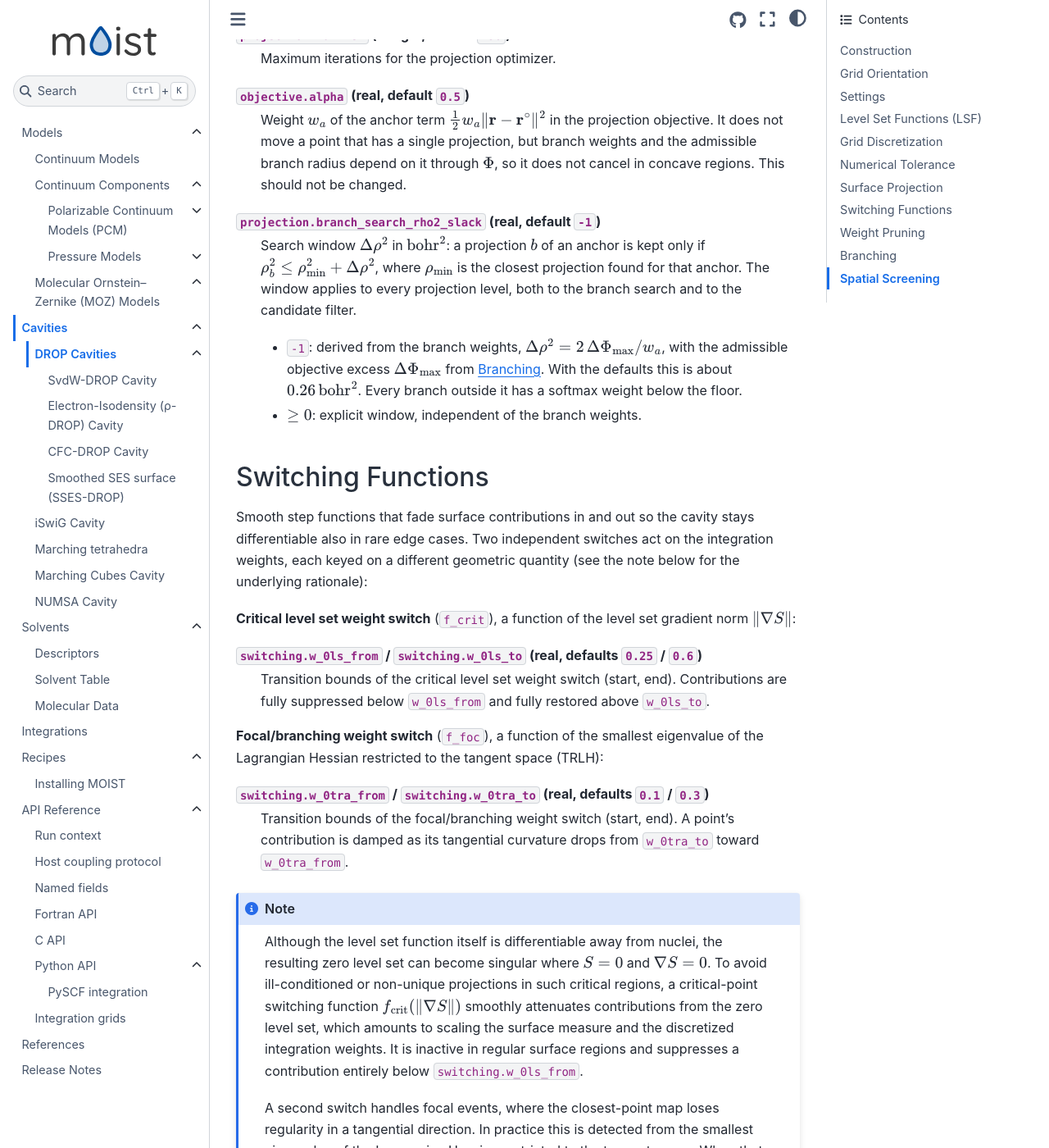
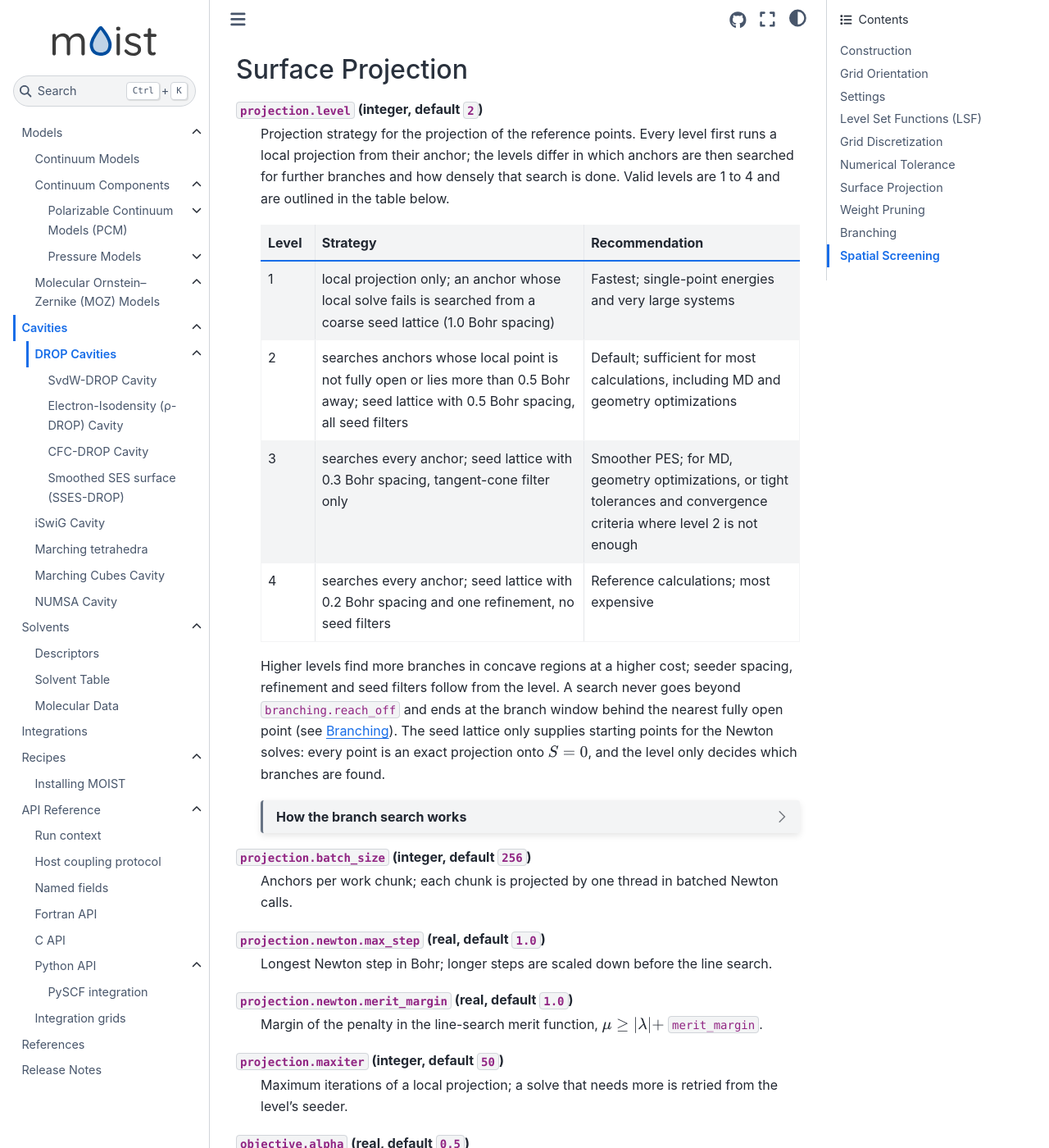
Before and after one commit to lukaswittmann/moist, a Sphinx documentation site: the page built from docs/cavities/drop.rst, in a window 1280 px wide and 1400 px high, scrolled down 4940 px. Shown: the whole window at 82% size. Built offline with Sphinx 7.4.7 and the Sphinx Book theme 1.1.4, drawn with Linux system fonts in a browser that asks for light colours; pages that are not in the unit, such as notebooks, are missing from menus; cross-references to code outside the pages are shown as plain code; some of the changed text lies outside the part shown.

Commit message:
Refactor projection, part D(ocs).

```diff
--- a/docs/cavities/drop.rst
+++ b/docs/cavities/drop.rst
@@ -11,7 +11,7 @@ The individual steps are illustrated in :ref:`the DROP scheme below <fig-drop-sc
 It starts from a reference system (van der Waals type cavity) which is subsequently discretized using Lebedev quadrature grids (a).
 The reference cavity is then projected onto the defined zero level set given by the level set function (LSF) (b).
 After projection, the quadrature weights have to be mapped in order to obtain correct surface integration weights (c).
-The resulting surface grid inherits the smoothness of the underlying LSF and the projection/mapping scheme and thus  is provides consistent analytical derivatives.
+The resulting surface grid inherits the smoothness of the underlying LSF and the projection/mapping scheme and thus provides consistent analytical derivatives.
 
 DROP is independent of the particular surface definition; the two main level sets are:
  - :doc:`Electron-isodensity surface (ρ-DROP) <isodensity>`, a fully self-consistent and differentiable cavity based on the electron density and a chosen isodensity value.
@@ -38,7 +38,7 @@ DROP is independent of the particular surface definition; the two main level set
    surface, :math:`S=0`, and the dots are the atom centers.
 
 For completeness, two further level sets are available: the :doc:`COSMO Fine Cavity (CFC-DROP) <cfc>`, and the :doc:`smooth SES-like surface (SSES-DROP) <sses>`, an experimental optimized power-distance moment surface with a solvent probe radius and smoothing length.
-In all cases, the :doc:`SvdW <svdw>` should be preferred over both due to its supiriour computational cost, smoother PES, and bester testing.
+In all cases, :doc:`SvdW <svdw>` should be preferred over both for its lower computational cost, smoother PES, and better testing.
 
 .. dropdown:: Further level sets: CFC and SSES
 
@@ -188,11 +188,12 @@ The reverse-mode gradient sums these into one torque per sphere, which the symme
 Settings
 --------
 
-Settings can be supplied two ways:
+Settings can be supplied in two ways:
 
-- **Parameter file**: parameters  in a JSON or TOML file, read via ``load_file`` (e.g. ``grid.num_leb``, ``projection.level``). The full key set is registered in ``register_cavity_drop_entries``.
-- **Settings object**: When constructing the ``moist_cavity_drop_parameters_type``, via the constructor ``param%new``, allows setting all parameters (``nleb``, ``tolerance``, ``proj_maxiter``, ``proj_level``, ``branch_weight_s``, ``rho_grid_h``, ``wleb_prune_level``). The C and Python options expose those seven plus ``do_fine`` (logical, default false; computes all available surface properties); verbosity and debug come from the run context.
-- **Optional properties**: ``do_grid_density``, ``do_curvature``, ``do_normal``, ``do_r_iI`` and ``do_rho`` switch single surface properties on (default false). ``do_fine`` switches all five on.
+- **Parameter file**: parameters in a JSON or TOML file, read via ``load_file`` (e.g. ``grid.num_leb``, ``projection.level``). The full key set is registered in ``register_cavity_drop_entries``; an unknown key is an error.
+- **Settings object**: the constructor ``param%new`` of ``moist_cavity_drop_parameters_type`` sets ``nleb``, ``tolerance``, ``proj_maxiter``, ``proj_level``, ``rho_grid_h``, ``wleb_prune_level``, the horizon band ``w_0hor_off`` / ``w_0hor_on`` and ``branch``, a ``drop_branch_parameters_type`` with the fields ``dpdist_max``, ``reach_on`` and ``reach_off``. The C and Python options expose the same eleven settings as flat fields (``branch_dpdist_max``, ``branch_reach_on``, ``branch_reach_off``) plus ``do_fine`` (logical, default false; computes all available surface properties); verbosity and debug come from the run context.
+
+**Optional properties**: ``do_grid_density``, ``do_curvature``, ``do_normal`` and ``do_atomarea`` switch single surface properties on (default false). ``do_fine`` switches all four on. The projection distance ``pdist`` of every point is always stored.
 
 
 Level Set Functions (LSF)
@@ -231,12 +232,12 @@ Numerical Tolerance
    - quadrature weight cutoff ``wleb_cut``, :math:`0.05\,\varepsilon`
    - LSF screening threshold, :math:`0.1\,\varepsilon` (handed to the LSF by the constructor); read by the isodensity LSFs and by SvdW and CFC with their fade off. With the fade on (the SvdW and CFC default) the atom reach is the end of the fade switching region and the threshold is not used, see :doc:`svdw` and :doc:`cfc`
    - projection convergence ``proj_tol``, :math:`\varepsilon`
-   - branch-degeneracy separation, :math:`10\,\varepsilon`
+   - branch-degeneracy separation, :math:`10\,\varepsilon`, at least ``1e-6`` Bohr
 
-   A nonzero ``switching.wleb_prune_level`` overrides ``wleb_cut`` with the lower bound of its switching region.
+   ``wleb_cut`` does not depend on ``switching.wleb_prune_level``: the prune switch is exactly zero below its switching region, so the points it removes fall under the cut on their own.
    See :cite:t:`wittmann2026drop`, Supporting Information Sec. C.2.c for the convergence behavior with respect to these thresholds.
 
-   A value of ``1.0e-10`` is generally recommended; combined with extremely tight SCF (and/or optimization) settings, values of ``1.0e-12`` is recommended.
+   A value of ``1.0e-10`` is generally recommended; combined with extremely tight SCF (and/or optimization) settings, a value of ``1.0e-12`` is recommended.
    This setting has little effect on the computational cost of constructing the DROP cavity.
    Values of approximately ``1.0e-14`` or smaller may, however, cause convergence problems in the projection because of finite precision of floating-point arithmetic.
 
@@ -244,50 +245,76 @@ Numerical Tolerance
 Surface Projection
 ------------------
 
+``projection.level`` (integer, default ``2``)
+   Projection strategy for the projection of the reference points.
+   Every level first runs a local projection from their anchor; the levels differ in which anchors are then searched for further branches and how densely that search is done.
+   Valid levels are 1 to 4 and are outlined in the table below.
 
-``projection.maxiter`` (integer, default ``150``)
-  Maximum iterations for the projection optimizer.
+   .. list-table::
+      :header-rows: 1
+      :widths: 10 50 40
+
+      * - Level
+        - Strategy
+        - Recommendation
+      * - 1
+        - local projection only; an anchor whose local solve fails is searched from a coarse seed lattice (1.0 Bohr spacing)
+        - Fastest; single-point energies and very large systems
+      * - 2
+        - searches anchors whose local point is not fully open or lies more than 0.5 Bohr away; seed lattice with 0.5 Bohr spacing, all seed filters
+        - Default; sufficient for most calculations, including MD and geometry optimizations
+      * - 3
+        - searches every anchor; seed lattice with 0.3 Bohr spacing, tangent-cone filter only
+        - Smoother PES; for MD, geometry optimizations, or tight tolerances and convergence criteria where level 2 is not enough
+      * - 4
+        - searches every anchor; seed lattice with 0.2 Bohr spacing and one refinement, no seed filters
+        - Reference calculations; most expensive
+
+   Higher levels find more branches in concave regions at a higher cost; seeder spacing, refinement and seed filters follow from the level.
+   A search never goes beyond ``branching.reach_off`` and ends at the branch window behind the nearest fully open point (see `Branching`_).
+   The seed lattice only supplies starting points for the Newton solves: every point is an exact projection onto :math:`S=0`, and the level only decides which branches are found.
+
+   .. dropdown:: How the branch search works
+
+      .. figure:: /_static/figures/drop/rmesh.svg
+         :name: fig-drop-rmesh
+         :alt: Seed lattice on a smooth model cavity with concave regions: anchors on the reference spheres, adaptive lattice cells, surface samples, and the seeds of one anchor with two points
+         :width: 100%
+
+         Seed lattice on a smooth two-dimensional model cavity (interior blue, surface black).
+         Anchors (circles) lie on the reference spheres (dotted); only the searched anchors (yellow), here those in the concave regions, span a search ball (dashed).
+         **(a)** Lattice cells are split only inside the search balls and only where the surface may pass; every sign-change edge of an unsplit cell gives one sample (blue) on :math:`S=0`.
+         **(b)** Zoom into a concave notch (box in a): each sample kept by the seed filters is moved by the osculating pre-step (green, at most one spacing), and Newton converges from these seeds to both projected points (stars), one on each wall.
+
+      - **Seed lattice**: built once per geometry over the search balls of the anchors to be searched. Lattice cells are split while they hold a sign change or are not certified surface-free; every sign-change edge gives one sample, retracted onto the surface. SSES provides no surface-free bound, so its lattice is refined everywhere and costs more.
+      - **Seed filters** drop samples that cannot lead to a point with weight:
+
+        - ``cone`` (the anchor lies outside the sample's tangent cone),
+        - ``grazing`` (the anchor sees the patch edge-on),
+        - ``back_facing`` (the normal points into the anchor's sphere, only with the horizon switch on), and
+        - ``focal`` (beyond both focal centers of the patch).
+
+        Level 2 uses all four, level 3 ``cone`` alone. The filters are first order in the lattice spacing and can drop the only seed of a point, so level 4 uses none.
+      - **Search**: with a fully open local point, the seeds within its branch window are solved. Otherwise seeds are solved nearest first in rounds of growing size, and the ball grows towards ``branching.reach_off`` until a fully open point bounds it. An anchor whose local solve fails is searched the same way.
+      - **Duplicates**: a seed stops once its Newton prediction lands within ``1e-4`` Bohr of a point already accepted for its anchor, and a saddle met again is escaped only once.
+
+      The search counters are printed at verbosity 4.
+
+``projection.batch_size`` (integer, default ``256``)
+   Anchors per work chunk; each chunk is projected by one thread in batched Newton calls.
+
+``projection.newton.max_step`` (real, default ``1.0``)
+   Longest Newton step in Bohr; longer steps are scaled down before the line search.
+
+``projection.newton.merit_margin`` (real, default ``1.0``)
+   Margin of the penalty in the line-search merit function, :math:`\mu \ge |\lambda| +` ``merit_margin``.
+
+``projection.maxiter`` (integer, default ``50``)
+   Maximum iterations of a local projection; a solve that needs more is retried from the level's seeder.
 
 ``objective.alpha`` (real, default ``0.5``)
-  Weight :math:`w_a` of the anchor term :math:`\tfrac{1}{2} w_a \|\mathbf r - \mathbf r^\circ\|^2` in the projection objective.
-  It does not move a point that has a single projection, but branch weights and the admissible branch radius depend on it through :math:`\Phi`, so it does not cancel in concave regions.
-  This should not be changed.
-
-``projection.branch_search_rho2_slack`` (real, default ``-1``)
-  Search window :math:`\Delta\rho^2` in :math:`\mathrm{bohr}^2`: a projection :math:`b` of an anchor is kept only if :math:`\rho_b^2 \le \rho_\mathrm{min}^2 + \Delta\rho^2`, where :math:`\rho_\mathrm{min}` is the closest projection found for that anchor.
-  The window applies to every projection level, both to the branch search and to the candidate filter.
-
-  - ``-1``: derived from the branch weights, :math:`\Delta\rho^2 = 2\,\Delta\Phi_\mathrm{max}/w_a`, with the admissible objective excess :math:`\Delta\Phi_\mathrm{max}` from `Branching`_. With the defaults this is about :math:`0.26\,\mathrm{bohr}^2`. Every branch outside it has a softmax weight below the floor.
-  - :math:`\ge 0`: explicit window, independent of the branch weights.
-
-Switching Functions
--------------------
-
-Smooth step functions that fade surface contributions in and out so the cavity stays differentiable also in rare edge cases.
-Two independent switches act on the integration weights, each keyed on a different geometric quantity (see the note below for the underlying rationale):
-
-**Critical level set weight switch** (``f_crit``), a function of the level set gradient norm :math:`\|\nabla S\|`:
-
-``switching.w_0ls_from`` / ``switching.w_0ls_to`` (real, defaults ``0.25`` / ``0.6``)
-   Transition bounds of the critical level set weight switch (start, end).
-   Contributions are fully suppressed below ``w_0ls_from`` and fully restored above ``w_0ls_to``.
-
-**Focal/branching weight switch** (``f_foc``), a function of the smallest eigenvalue of the Lagrangian Hessian restricted to the tangent space (TRLH):
-
-``switching.w_0tra_from`` / ``switching.w_0tra_to`` (real, defaults ``0.1`` / ``0.3``)
-   Transition bounds of the focal/branching weight switch (start, end).
-   A point's contribution is damped as its tangential curvature drops from ``w_0tra_to`` toward ``w_0tra_from``.
-
-.. note::
-
-  Although the level set function itself is differentiable away from nuclei, the resulting zero level set can become singular where :math:`S=0` and :math:`\nabla S=0`.
-  To avoid ill-conditioned or non-unique projections in such critical regions, a critical-point switching function :math:`f_\mathrm{crit}(\|\nabla S\|)` smoothly attenuates contributions from the zero level set, which amounts to scaling the surface measure and the discretized integration weights.
-  It is inactive in regular surface regions and suppresses a contribution entirely below ``switching.w_0ls_from``.
-
-  A second switch handles focal events, where the closest-point map loses regularity in a tangential direction. In practice this is detected from the smallest eigenvalue of the Lagrangian Hessian restricted to the tangent
-  space.
-  When that tangential curvature becomes too small, the focal switch ``f_foc`` smoothly damps the contribution of the affected point so the discretized surface remains stable.
-
+   Weight :math:`w_a` of the anchor term :math:`\tfrac{1}{2} w_a \|\mathbf r - \mathbf r^\circ\|^2` in the projection objective.
+   This should not be changed.
 
 Weight Pruning
 --------------
@@ -296,7 +323,9 @@ If desired, near-zero weights can be smoothly attenuated to speed up the computa
 Additionally, it can be used in cases where small weights could cause numerical issues.
 
 ``switching.wleb_prune_level`` (integer, default ``0``)
-   Smoothly suppresses near-zero Lebedev weights before the branch filter. The
+   Smoothly switches off points whose Lebedev weight after the closest-point
+   scaling is near zero. The switch is a factor of the gate of the point, next
+   to the switches above, so it acts on the switching value :math:`f`. The
    switch region is derived from the level:
 
    .. list-table::
@@ -324,13 +353,7 @@ Additionally, it can be used in cases where small weights could cause numerical
 Branching
 ---------
 
-``branching.softmax_scale`` (:math:`\tau_\Phi`, real, default ``0.0025``)
-  Softmax scale of the branch-weight model in concave regions; smaller values make the branch-weight distribution sharper.
-  Branch fractions are a softmax of :math:`-\Phi/\tau_\Phi` over the objective values :math:`\Phi` of all competing projections (i.e. the projected distance), so equal objective values receive equal weights and a lower objective value smoothly dominates.
-  Each branch fraction multiplies the integration weight of its projected point.
-  The admissible objective excess of a branch is :math:`\Delta\Phi_\mathrm{max} = \tau_\Phi\ln(1/w_\mathrm{floor})`, where the floor :math:`w_\mathrm{floor}` is ``branching.weight_floor`` (default ``0.0``) or, when that is not positive, the derived quadrature weight cutoff.
-  It sets the default search window ``projection.branch_search_rho2_slack``.
-
+.. TODO: add docs once paper with figures is done
 
 Spatial Screening
 -----------------
@@ -340,5 +363,3 @@ Acceleration settings that do not change results, only cost.
 ``screening.cell_grid_full_scan_below`` (integer, default ``200``)
    Below this atom count the level set's candidate cell list collapses to a single full-scan cell.
    The cell list returns, for each batch of points, the atoms whose screening reach meets the batch; both modes return the same atoms, so this has no influence on the results, only on the cost of the LSF evaluations.
-
-The former ``screening.cell_grid_fraction`` is retired and no longer read; the cell list sizes its cells from the atom reach.
```
Also changed, not shown: docs/_static/figures/drop/rmesh.svg (added), 3 other files.
